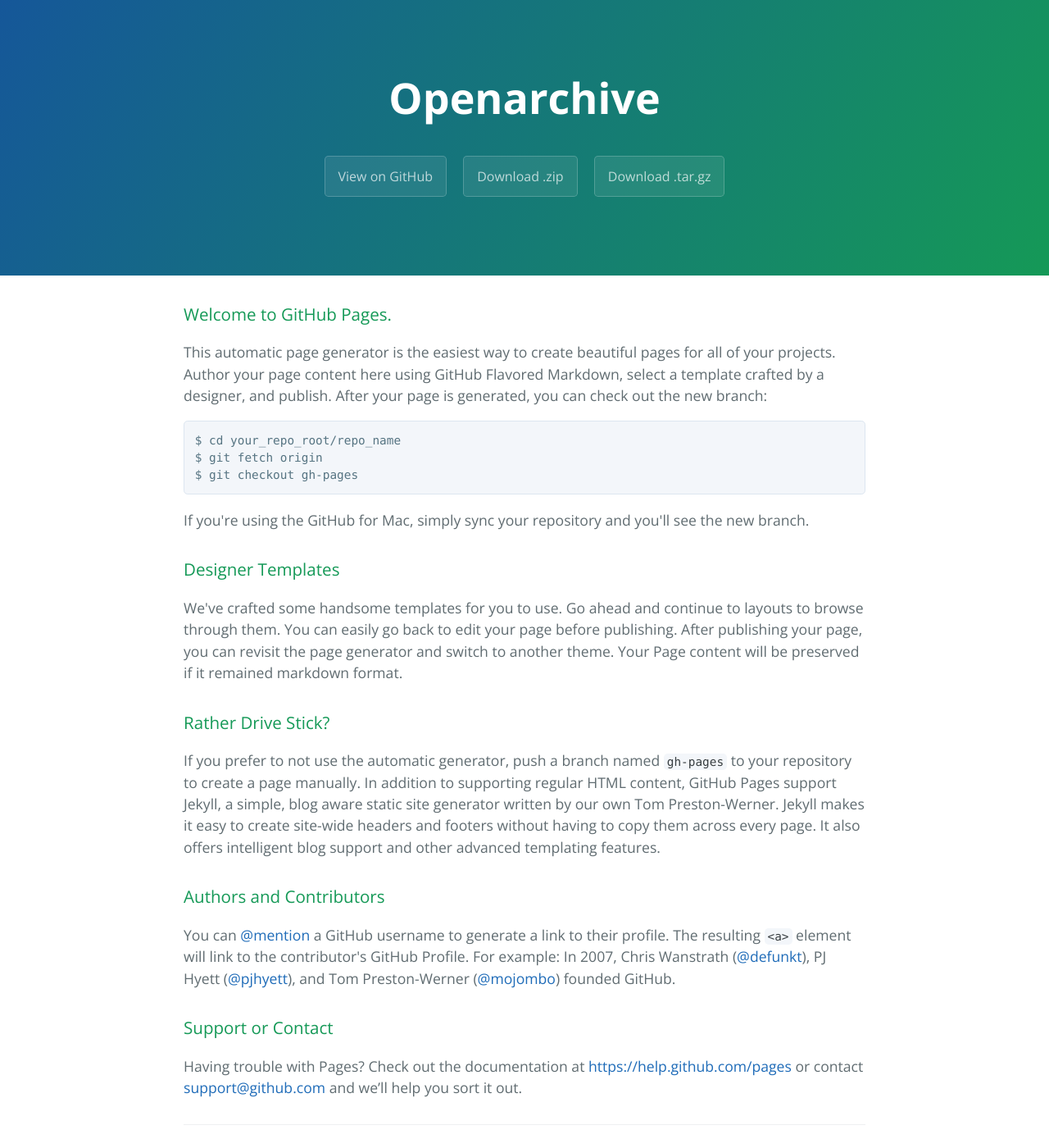
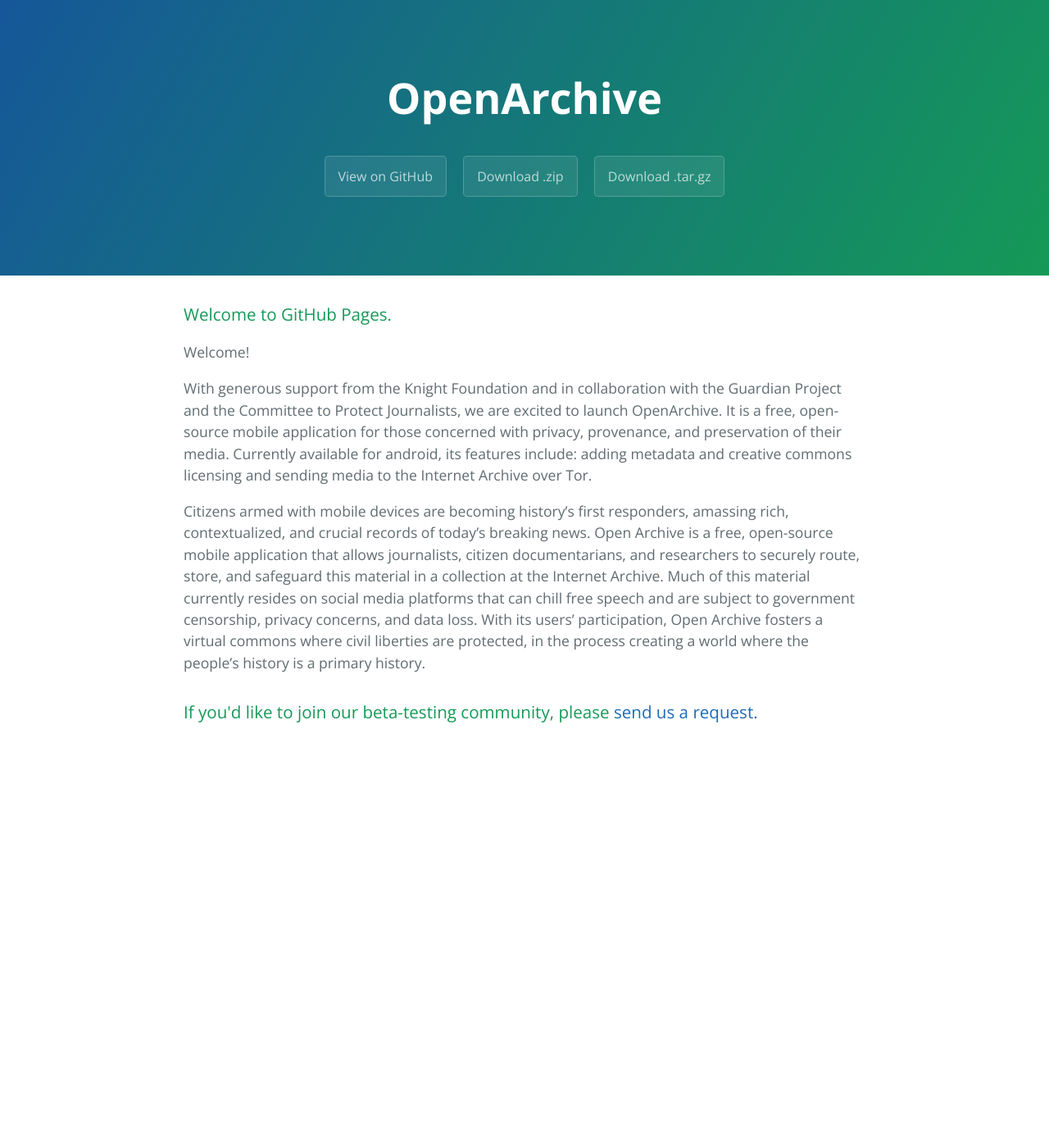
Before and after one commit to mattl/open-archive.org, a Jekyll site: the page index.html, which Jekyll copies as it is, in a window 1280 px wide and 1400 px high. Shown: the whole window at 82% size. Built offline with Jekyll 4.4.1, drawn with Linux system fonts in a browser that asks for light colours; some of the changed text lies outside the part shown.

Commit message:
Update index.html

```diff
--- a/index.html
+++ b/index.html
@@ -2,7 +2,7 @@
 <html lang="en-us">
   <head>
     <meta charset="UTF-8">
-    <title>Openarchive by OpenArchive</title>
+    <title>OpenArchive by OpenArchive</title>
     <meta name="viewport" content="width=device-width, initial-scale=1">
     <link rel="stylesheet" type="text/css" href="stylesheets/normalize.css" media="screen">
     <link href='http://fonts.googleapis.com/css?family=Open+Sans:400,700' rel='stylesheet' type='text/css'>
@@ -11,7 +11,7 @@
   </head>
   <body>
     <section class="page-header">
-      <h1 class="project-name">Openarchive</h1>
+      <h1 class="project-name">OpenArchive</h1>
       <h2 class="project-tagline"></h2>
       <a href="https://github.com/OpenArchive/OpenArchive" class="btn">View on GitHub</a>
       <a href="https://github.com/OpenArchive/OpenArchive/zipball/master" class="btn">Download .zip</a>
@@ -22,39 +22,16 @@
       <h3>
 <a id="welcome-to-github-pages" class="anchor" href="#welcome-to-github-pages" aria-hidden="true"><span class="octicon octicon-link"></span></a>Welcome to GitHub Pages.</h3>
 
-<p>This automatic page generator is the easiest way to create beautiful pages for all of your projects. Author your page content here using GitHub Flavored Markdown, select a template crafted by a designer, and publish. After your page is generated, you can check out the new branch:</p>
+<p>Welcome!</p>
 
-<pre><code>$ cd your_repo_root/repo_name
-$ git fetch origin
-$ git checkout gh-pages
-</code></pre>
+<p>With generous support from the Knight Foundation and in collaboration with the Guardian Project and the Committee to Protect Journalists, we are excited to launch OpenArchive. It is a free, open-source mobile application for those concerned with privacy, provenance, and preservation of their media. Currently available for android, its features include: adding metadata and creative commons licensing and sending media to the Internet Archive over Tor.</p>
 
-<p>If you're using the GitHub for Mac, simply sync your repository and you'll see the new branch.</p>
+<p> Citizens armed with mobile devices are becoming history’s first responders, amassing rich, contextualized, and crucial records of today’s breaking news. Open Archive is a free, open-source mobile application that allows journalists, citizen documentarians, and researchers to securely route, store, and safeguard this material in a collection at the Internet Archive. Much of this material currently resides on social media platforms that can chill free speech and are subject to government censorship, privacy concerns, and data loss. With its users’ participation, Open Archive fosters a virtual commons where civil liberties are protected, in the process creating a world where the people’s history is a primary history.</p>
 
 <h3>
-<a id="designer-templates" class="anchor" href="#designer-templates" aria-hidden="true"><span class="octicon octicon-link"></span></a>Designer Templates</h3>
+<p>If you'd like to join our beta-testing community, please <a href="https://plus.google.com/communities/109661563403253328227">send us a request.</a></p></h3>
 
-<p>We've crafted some handsome templates for you to use. Go ahead and continue to layouts to browse through them. You can easily go back to edit your page before publishing. After publishing your page, you can revisit the page generator and switch to another theme. Your Page content will be preserved if it remained markdown format.</p>
 
-<h3>
-<a id="rather-drive-stick" class="anchor" href="#rather-drive-stick" aria-hidden="true"><span class="octicon octicon-link"></span></a>Rather Drive Stick?</h3>
-
-<p>If you prefer to not use the automatic generator, push a branch named <code>gh-pages</code> to your repository to create a page manually. In addition to supporting regular HTML content, GitHub Pages support Jekyll, a simple, blog aware static site generator written by our own Tom Preston-Werner. Jekyll makes it easy to create site-wide headers and footers without having to copy them across every page. It also offers intelligent blog support and other advanced templating features.</p>
-
-<h3>
-<a id="authors-and-contributors" class="anchor" href="#authors-and-contributors" aria-hidden="true"><span class="octicon octicon-link"></span></a>Authors and Contributors</h3>
-
-<p>You can <a href="https://github.com/blog/821" class="user-mention">@mention</a> a GitHub username to generate a link to their profile. The resulting <code>&lt;a&gt;</code> element will link to the contributor's GitHub Profile. For example: In 2007, Chris Wanstrath (<a href="https://github.com/defunkt" class="user-mention">@defunkt</a>), PJ Hyett (<a href="https://github.com/pjhyett" class="user-mention">@pjhyett</a>), and Tom Preston-Werner (<a href="https://github.com/mojombo" class="user-mention">@mojombo</a>) founded GitHub.</p>
-
-<h3>
-<a id="support-or-contact" class="anchor" href="#support-or-contact" aria-hidden="true"><span class="octicon octicon-link"></span></a>Support or Contact</h3>
-
-<p>Having trouble with Pages? Check out the documentation at <a href="https://help.github.com/pages">https://help.github.com/pages</a> or contact <a href="mailto:support@github.com">support@github.com</a> and we’ll help you sort it out.</p>
-
-      <footer class="site-footer">
-        <span class="site-footer-owner"><a href="https://github.com/OpenArchive/OpenArchive">Openarchive</a> is maintained by <a href="https://github.com/OpenArchive">OpenArchive</a>.</span>
-
-        <span class="site-footer-credits">This page was generated by <a href="https://pages.github.com">GitHub Pages</a> using the <a href="https://github.com/jasonlong/cayman-theme">Cayman theme</a> by <a href="https://twitter.com/jasonlong">Jason Long</a>.</span>
       </footer>
 
     </section>
```
